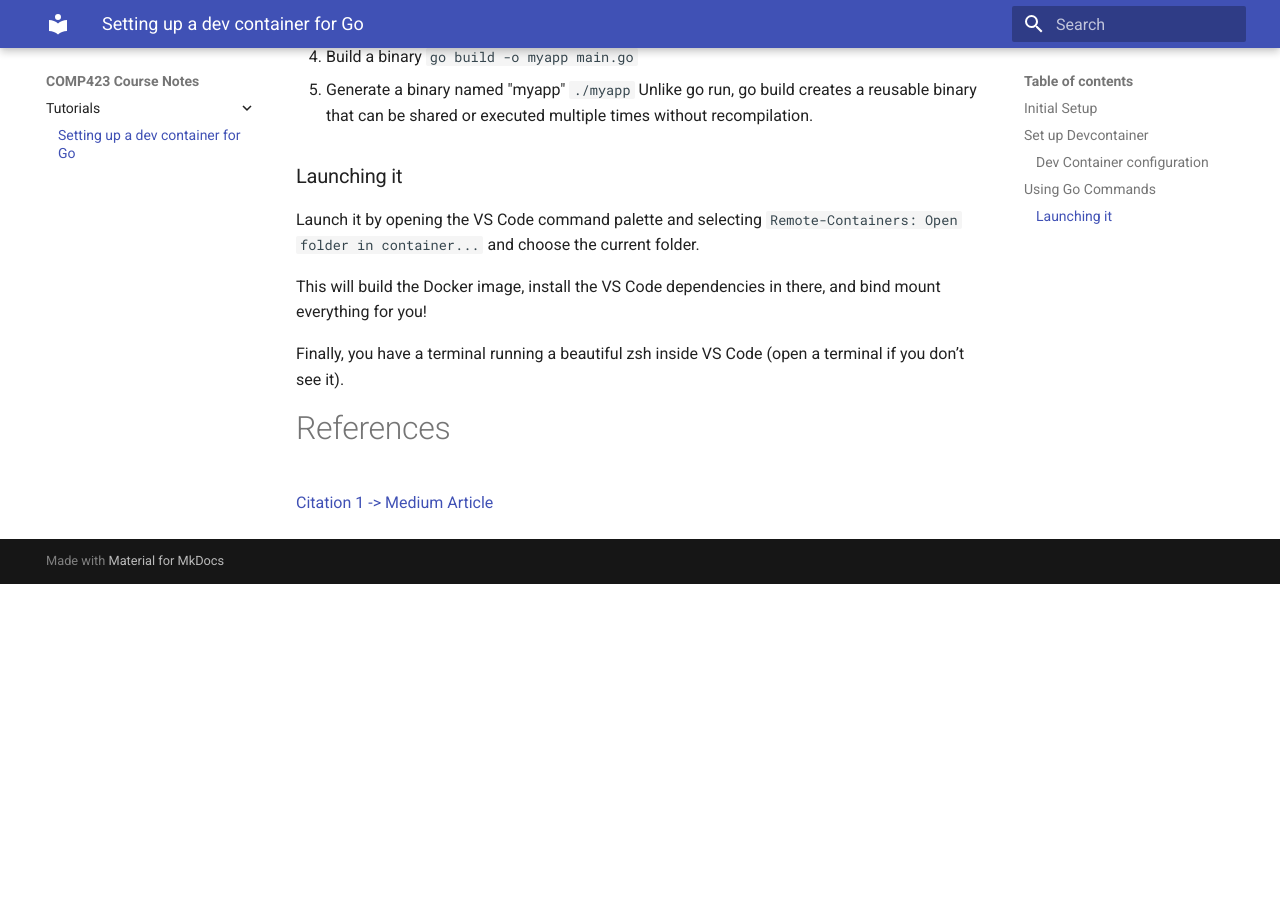
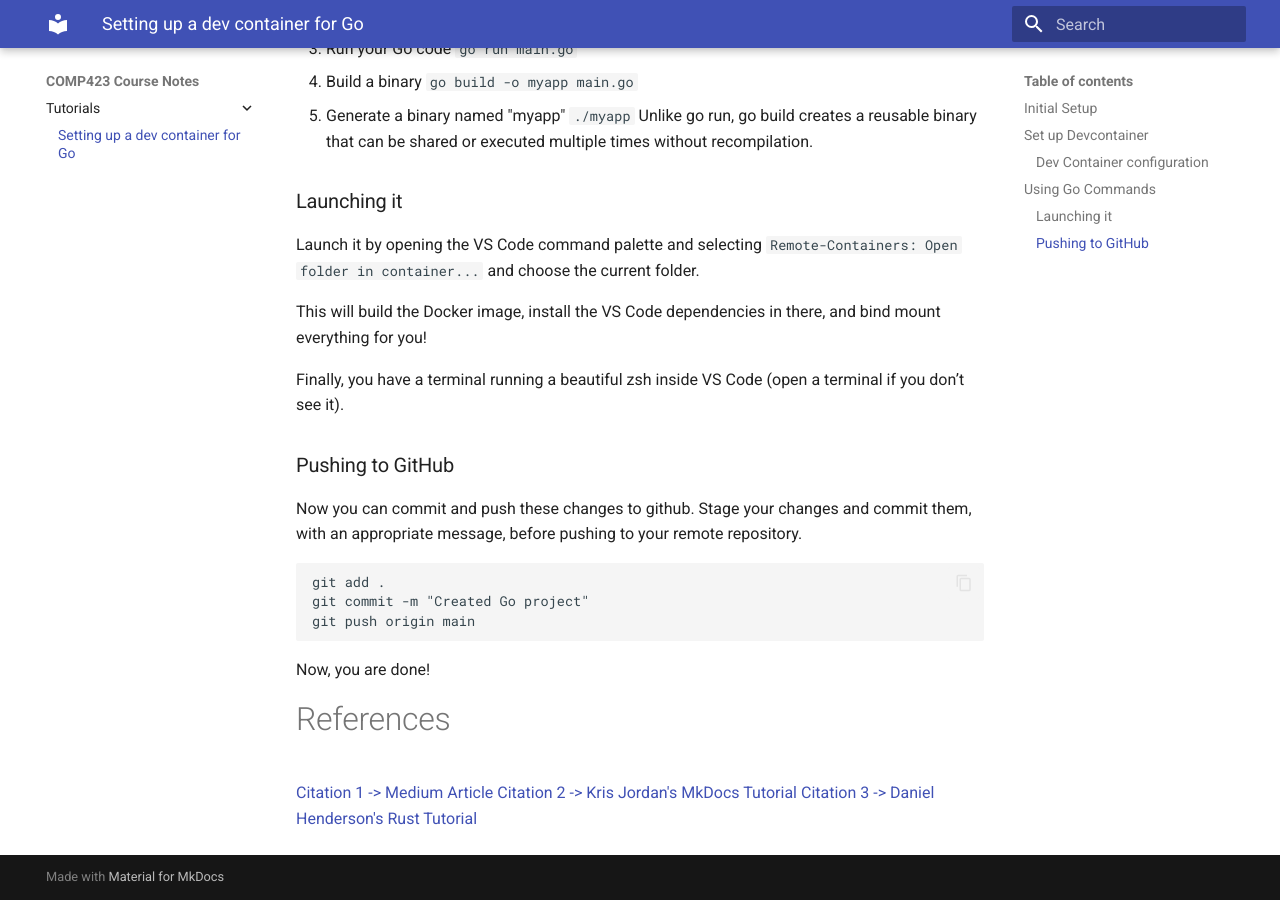
Before and after one commit to maximdolphin/comp423-course-notes, an MkDocs documentation site: the page built from docs/tutorials/go-tutorial.md, in a window 1280 px wide and 900 px high, scrolled down 1504 px. Built offline with MkDocs 1.6.1 and Material for MkDocs 9.7.7, drawn with Linux system fonts in a browser that asks for light colours; before the commit the page ends 2088 px from its top, so only the background shows below that; some of the changed text lies outside the part shown.

Commit message:
added references and adjusted for clarity

````diff
--- a/docs/tutorials/go-tutorial.md
+++ b/docs/tutorials/go-tutorial.md
@@ -14,7 +14,7 @@
 
 4. Then, to create a Remote Repository on Github, login to Github and go to the 'Create a New Repository Page`
 5. Choose your settings and details, and choose the same name as your project and create the repository
-6. Then, add the Github repository as a remote with ```git remote add origin https://github.com/<your-username>/<project-name>```
+6. Then, add the Github repository as a remote with ```git remote add origin https://github.com/<your-username>/<project-name>```. Make sure you replace `<your-username>` and `<project-name>` with your GitHub username and project name respectively.
 7. Check the default branch with ```git branch``` and if it is not main, rename it with ```git branch -M main```.
 8. Then push it with ```git push --set-upstream origin main```
 
@@ -61,5 +61,16 @@ This will build the Docker image, install the VS Code dependencies in there, and
 
 Finally, you have a terminal running a beautiful zsh inside VS Code (open a terminal if you don’t see it).
 
+### Pushing to GitHub
+Now you can commit and push these changes to github. Stage your changes and commit them, with an appropriate message, before pushing to your remote repository.
+```
+git add .
+git commit -m "Created Go project"
+git push origin main
+```
+Now, you are done!
+
 # References
 [Citation 1 -> Medium Article](https://medium.com/@quentin.mcgaw/ultimate-go-dev-container-for-visual-studio-code-448f5e031911)
+[Citation 2 -> Kris Jordan's MkDocs Tutorial](https://comp423-25s.github.io/resources/MkDocs/tutorial/)
+[Citation 3 -> Daniel Henderson's Rust Tutorial](https://hendersondaniel.github.io/comp423-course-notes/tutorials/rust-setup/)
````
